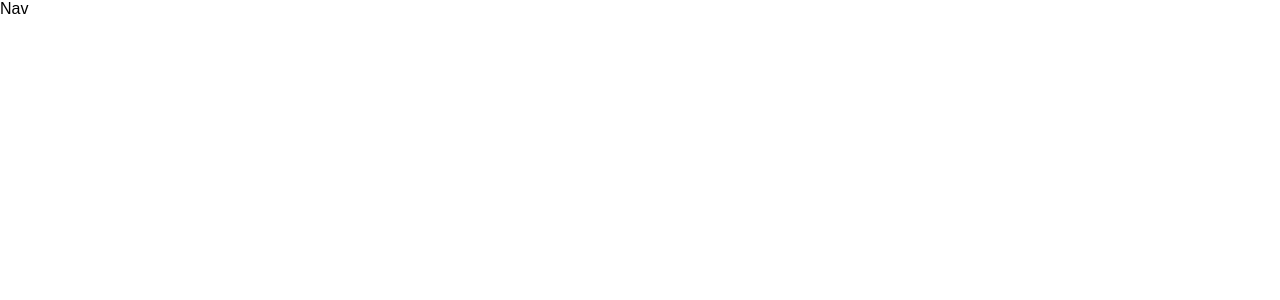
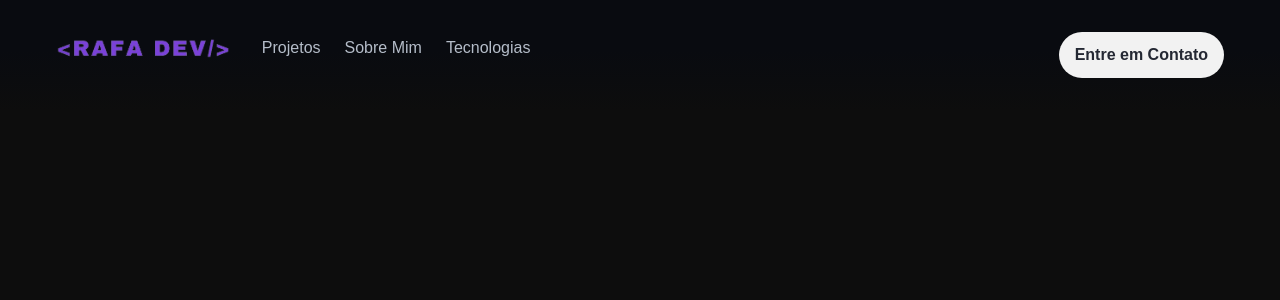
Before and after one commit to Rafaelnoll/Portifolio, a React (Vite) app: page / in a window 1280 px wide. Shown: the top 300 px of the page. Built offline with nearby package versions, Linux system fonts and the light colour scheme.

Commit message:
Style: Adding navbar styles

```diff
--- a/src/assets/styles/global.tsx
+++ b/src/assets/styles/global.tsx
@@ -6,5 +6,11 @@ export const GlobalStyles = createGlobalStyle`
     padding: 0;
     box-sizing: border-box;
     font-family: sans-serif;
+    border: none;
+    color: ${({theme}) => theme.colors.gray};
+  }
+
+  body {
+    background-color: ${({ theme }) => theme.colors.black};
   }
 `
--- /dev/null
+++ b/src/assets/styles/theme.ts
@@ -0,0 +1,16 @@
+export default {
+  "colors": {
+    "light": "#f2f2f2",
+    "gray": "#b5bdc9",
+    "medium-gray": "#6b7280",
+    "dark-gray": "#242833",
+    "black": "#0d0d0d",
+    "dark": "#090b10",
+    "primary-blue": "#2CBDFB",
+    "secondary-blue": "#40cbf6",
+    "primary-purple": "#764ABC",
+    "secondary-purple": "#A160FC",
+    "primary-green": "#24FF95",
+    "secondary-green": "#24CE85",
+  }
+}
--- /dev/null
+++ b/src/components/Logo/index.tsx
@@ -0,0 +1,10 @@
+import { ImageContainer } from "./styles";
+import LogoImage from '../../assets/images/logo.png';
+
+export default function Logo(){
+  return (
+    <ImageContainer>
+      <img src={LogoImage} />
+    </ImageContainer>
+  )
+}
--- /dev/null
+++ b/src/components/Logo/styles.ts
@@ -0,0 +1,9 @@
+import styled from "styled-components";
+
+export const ImageContainer = styled.div`
+  height: 35px;
+
+  & > img {
+    height: 22px;
+  }
+`;
--- a/src/components/Navbar/index.tsx
+++ b/src/components/Navbar/index.tsx
@@ -1,9 +1,31 @@
-import { Container } from "./styles";
+import Logo from "../Logo";
+import { Container, NavList } from "./styles";
 
 export default function Navbar(){
   return (
     <Container>
-      Nav
+      <div className="navbar-left-content">
+        <Logo />
+
+        <NavList>
+          <div className="nav-link">
+            <a>Projetos</a>
+            <div className="nav-outline"/>
+          </div>
+          <div className="nav-link">
+            <a>Sobre Mim</a>
+            <div className="nav-outline"/>
+          </div>
+          <div className="nav-link">
+            <a>Tecnologias</a>
+            <div className="nav-outline"/>
+          </div>
+        </NavList>
+      </div>
+
+      <button className="nav-contact-button">
+        Entre em Contato
+      </button>
     </Container>
   )
 }
--- a/src/components/Navbar/styles.ts
+++ b/src/components/Navbar/styles.ts
@@ -1,3 +1,67 @@
 import styled from "styled-components";
 
-export const Container = styled.nav``
+export const Container = styled.nav`
+  display: flex;
+  justify-content: space-between;
+
+  width: 100%;
+  padding: 32px 56px;
+  background: ${({theme}) => `linear-gradient(${theme.colors.dark} 46%, ${theme.colors.black} 100%)`};
+
+  & .navbar-left-content{
+    display: flex;
+    align-items: center;
+    gap: 32px;
+  }
+
+  & .nav-contact-button {
+    font-weight: 700;
+    background-color: ${({theme}) => theme.colors.light};
+    color: ${({ theme }) => theme.colors['dark-gray']};
+    font-size: 16px;
+    cursor: pointer;
+    border-radius: 100px;
+    transition: all 0.4s;
+    padding: 14px 16px;
+
+    &:hover {
+      background-color: ${({theme}) => theme.colors['dark-gray']};
+      color: ${({ theme }) => theme.colors.light};
+    }
+  }
+`;
+
+export const NavList = styled.div`
+  display: flex;
+  gap: 24px;
+  justify-content: center;
+  align-items: center;
+
+  & .nav-link {
+    cursor: pointer;
+    height: 32px;
+    display: flex;
+    flex-direction: column;
+    gap: 12px;
+
+    & a {
+      transition: all 0.3s;
+    }
+
+    & .nav-outline {
+      background: linear-gradient(90deg, rgb(40, 248, 164) 0%, rgb(7, 214, 244) 100%);
+      height: 1px;
+      width: 0px;
+      transition: width 0.3s;
+    }
+
+    &:hover {
+      & .nav-outline {
+        width: 100%;
+      }
+      & a {
+        color: ${({ theme }) => theme.colors.light};
+      }
+    }
+  }
+`;
--- a/src/main.tsx
+++ b/src/main.tsx
@@ -2,11 +2,15 @@ import React from 'react'
 import ReactDOM from 'react-dom/client'
 import App from './App.tsx'
 import { GlobalStyles } from './assets/styles/global.tsx'
+import { ThemeProvider } from 'styled-components'
+import theme from './assets/styles/theme.ts'
 
 
 ReactDOM.createRoot(document.getElementById('root')!).render(
   <React.StrictMode>
-    <GlobalStyles/>
-    <App />
+    <ThemeProvider theme={theme}>
+      <GlobalStyles/>
+      <App />
+    </ThemeProvider>
   </React.StrictMode>,
 )
--- a/src/pages/Homepage/index.tsx
+++ b/src/pages/Homepage/index.tsx
@@ -2,6 +2,8 @@ import Navbar from "../../components/Navbar";
 
 export default function Homepage(){
   return (
-    <Navbar />
+    <header>
+      <Navbar />
+    </header>
   )
 }
```
Also changed, not shown: src/assets/images/logo.png.
